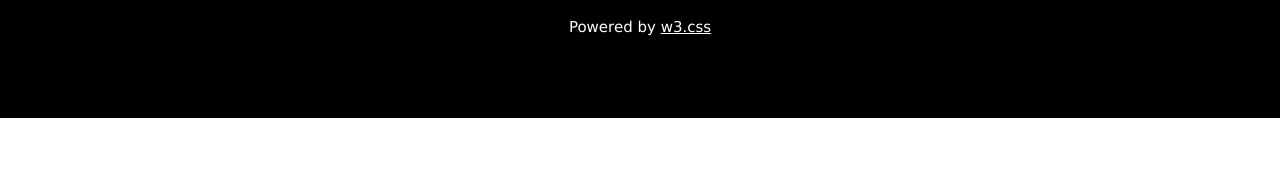
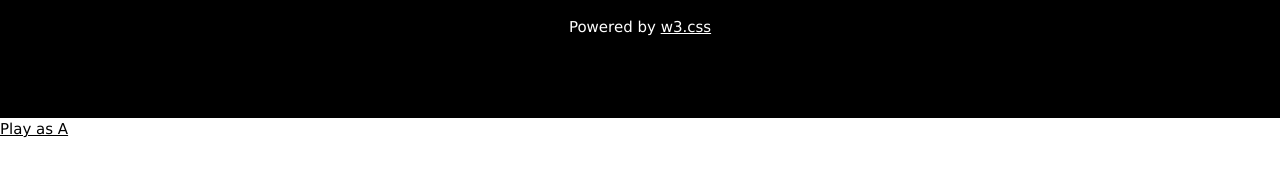
Before and after one commit to rpan1ocdsb/bird, a plain HTML site: page index.html in a window 1280 px wide. Shown: the part 584-760 px from the top of the page. Drawn offline with nearby package versions, Linux system fonts and the light colour scheme.

Commit message:
Update index.html

```diff
--- a/index.html
+++ b/index.html
@@ -79,6 +79,6 @@ function carousel() {
   setTimeout(carousel, 3000);
 }
 </script>
-
+  <a href = playasa.html>Play as A</a>
 </body>
 </html>
```
